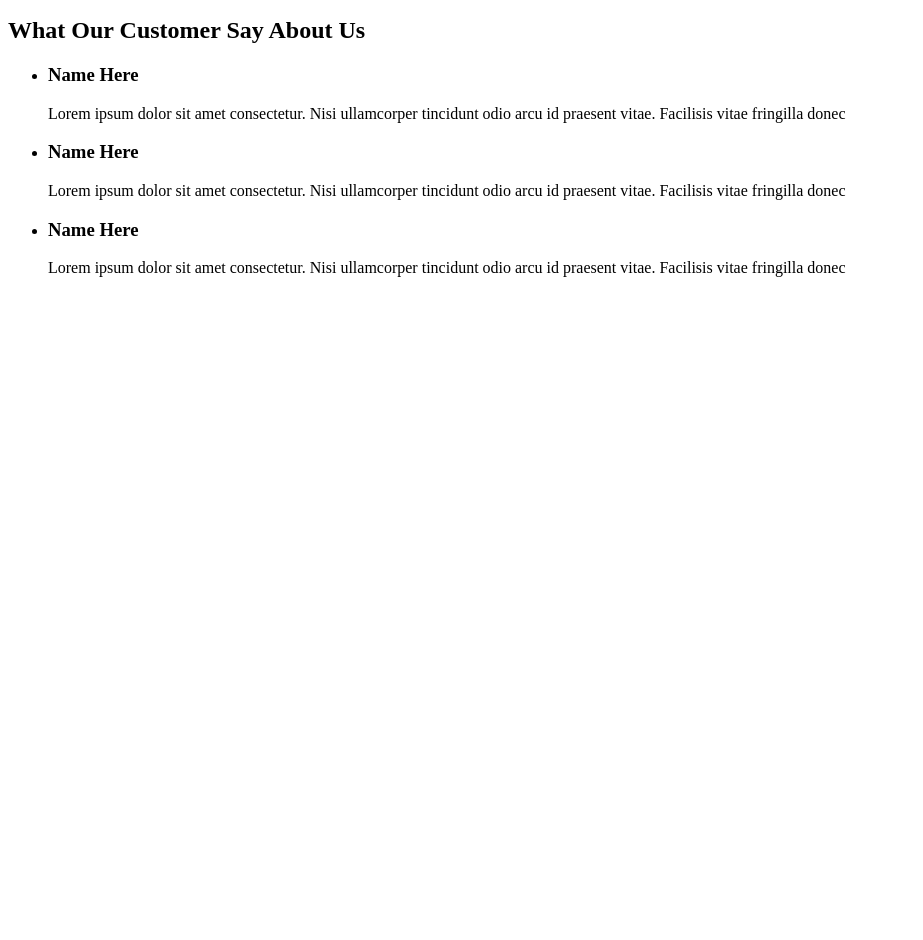
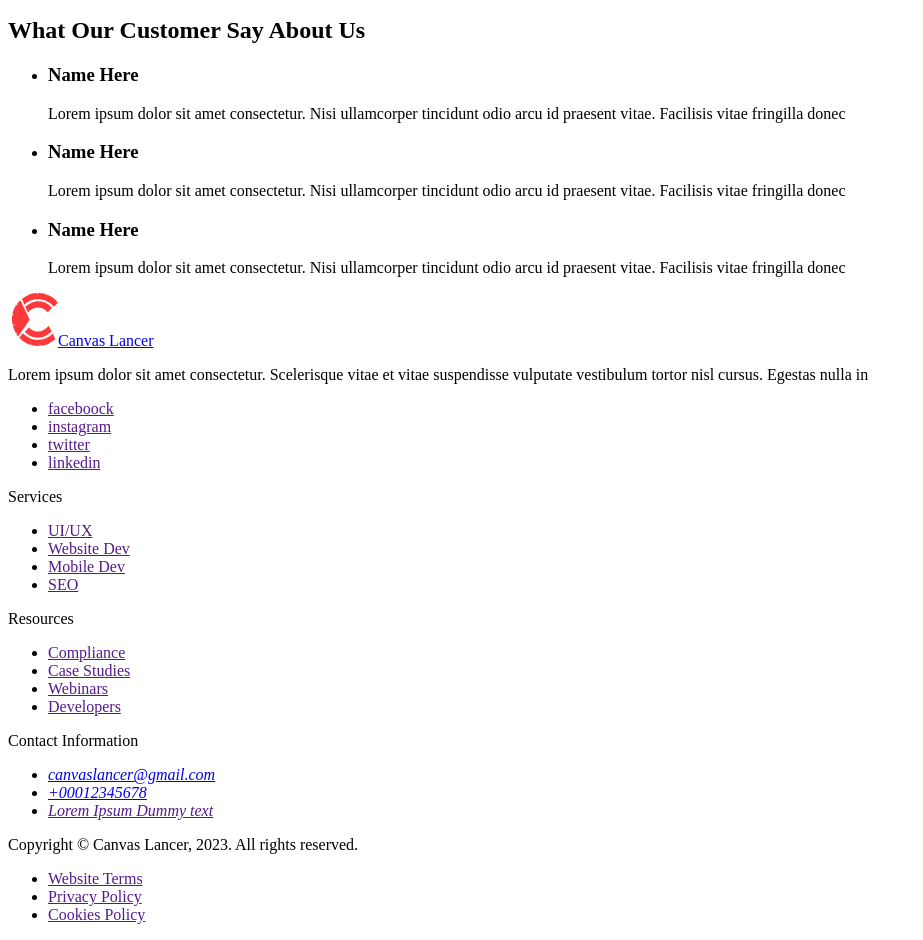
Before and after one commit to dddmogui13/teamproject1, a plain HTML site: page index.html in a window 1280 px wide. Shown: the part 3505-4445 px from the top of the page, without its empty margins (0-923 px from the left). Before the commit the page ends 3798 px from the top, so only its background shows below. Drawn offline with Linux system fonts and the light colour scheme.

Commit message:
Update index.html

```diff
--- a/index.html
+++ b/index.html
@@ -195,5 +195,44 @@
         </ul>
       </section>
     </main>
+    <footer>
+      <a href="./index.html"><img src="./images/logo.svg" alt="footer-logo" width="50" height="53">Canvas Lancer</a>
+      <p>Lorem ipsum dolor sit amet consectetur. Scelerisque vitae et vitae suspendisse vulputate vestibulum tortor nisl cursus. Egestas nulla in </p>
+    <ul>
+      <li><a href="">faceboock</a></li>
+      <li><a href="">instagram</a></li>
+      <li><a href="">twitter</a></li>
+      <li><a href="">linkedin</a></li>
+    </ul>
+    <p>Services</p>
+    <ul>
+      <li><a href="">UI/UX</a></li>
+      <li><a href="">Website Dev</a></li>
+      <li><a href="">Mobile Dev</a></li>
+      <li><a href="">SEO</a></li>
+    </ul>
+    <p>Resources</p>
+    <ul>
+      <li><a href="">Compliance</a></li>
+      <li><a href="">Case Studies</a></li>
+      <li><a href="">Webinars</a></li>
+      <li><a href="">Developers</a></li>
+
+    </ul>
+    <p>Contact Information</p>
+    <address>
+      <ul>
+        <li><a href="mailto:canvaslancer@gmail.com">canvaslancer@gmail.com</a></li>
+        <li><a href="tel:+00012345678">+00012345678</a></li>
+        <li><a href="">Lorem Ipsum Dummy text </a></li>
+      </ul>
+    </address>
+    <p>Copyright &copy; Canvas Lancer, 2023. All rights reserved.</p>
+    <ul>
+      <li><a href="">Website Terms</a></li>
+      <li><a href="">Privacy Policy</a></li>
+      <li><a href="">Cookies Policy</a></li>
+    </ul>
+    </footer>
   </body>
 </html>
```
